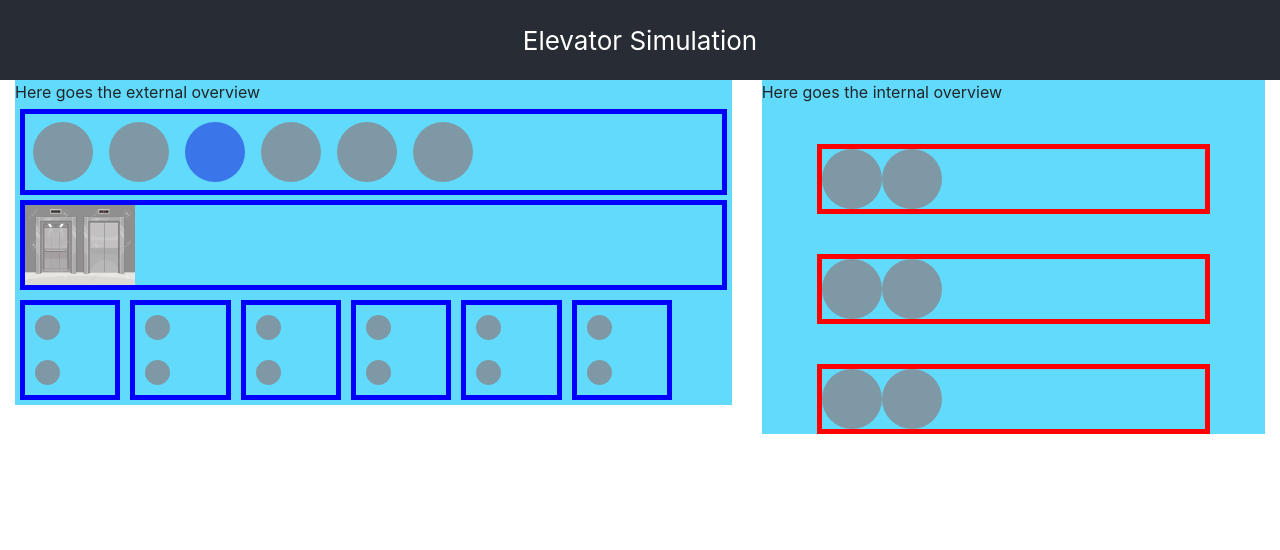
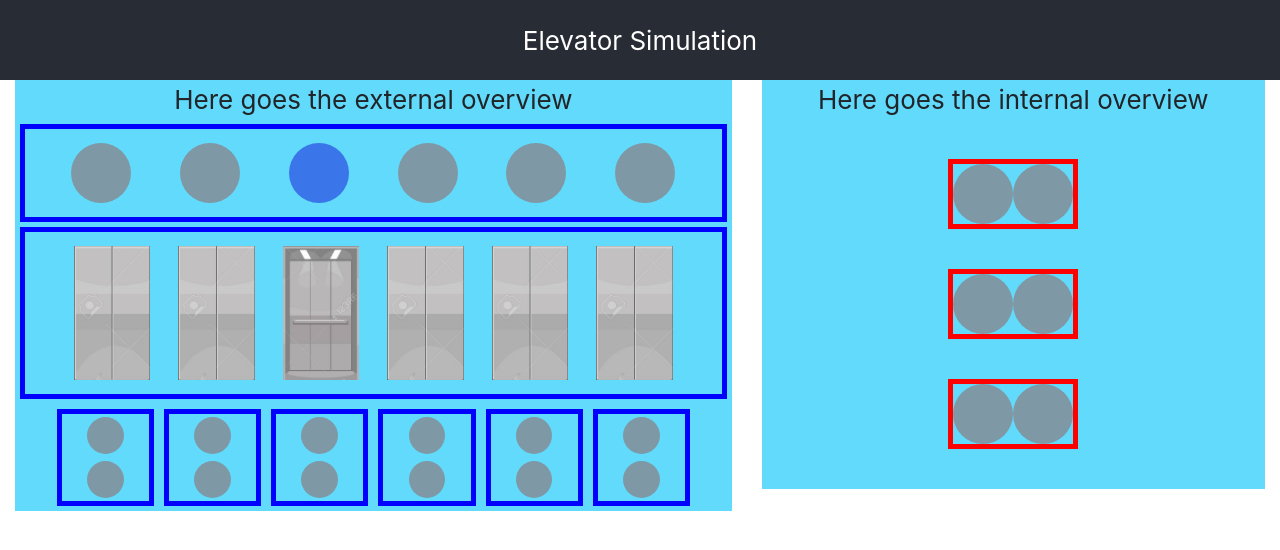
Before and after one commit to fmonze/ElevatorSimulation, a React (Create React App) app: page / in a window 1280 px wide. Shown: the top 550 px of the page. Built offline with nearby package versions, Linux system fonts and the light colour scheme.

Commit message:
understanding styling inheritance...

```diff
--- a/src/App.css
+++ b/src/App.css
@@ -1,10 +1,5 @@
 .App {
   text-align: center;
-}
-
-.App-logo {
-  height: 10vmin;
-  pointer-events: none;
 }
 
 .App-header {
@@ -18,25 +13,65 @@
   color: white;
 }
 
+.App-body {
+  display: flex;
+  flex-direction: column;
+  align-items: center;
+  justify-content: center;
+  font-size: calc(10px + 2vmin);
+  text-align: center;
+}
+
+.Elevator-img {
+  padding: 2%;
+  position: relative;
+  max-width: 15%;
+  max-height: 15%;
+  pointer-events: none;
+}
+
 .Floor-Button {
-  padding: 1vmin;
+  padding: 2%;
+  padding-left: 3.5%;
+  padding-right: 3.5%;
+  position: relative;
+}
+
+.Down-Button {
+  padding: 4%;
+  max-width: 50%;
+  max-height: 50%;
+  position: relative;
+
 }
 
 .Up-Button {
-  padding: 10px;
+  padding: 4%;
   max-width: 50%;
   max-height: 50%;
+  position: relative;
+  top: 0;
+  left: 0;
 }
 
-.Down-Button {
-  padding: 10px;
+.Highlighted-Up-Button {
+  padding: 4%;
   max-width: 50%;
   max-height: 50%;
+  opacity: 0;
+  position: relative;
+  margin-left: -50%;
+  top: 0;
+  left: 0;
 }
 
-.Highlighted-Button {
-  padding: 10px;
+.Highlighted-Down-Button {
+  padding: 4%;
   max-width: 50%;
   max-height: 50%;
-  opacity: 0.5;
+  opacity: 0;
+  position: relative;
+  margin-left: -50%;
+  top: 0;
+  left: 0;
 }
--- a/src/App.js
+++ b/src/App.js
@@ -7,13 +7,21 @@ import Intern from './Intern';
 
 
 class App extends Component {
-  render() {
+
+    constructor(props) {
+        super(props);
+        // Set initial state
+        // todo: this.state = { elevatorPosition: 3; elevatorDirection: UP/1; elevator}
+
+    }
+
+    render() {
     return (
       <div className="App">
         <header className="App-header">
           Elevator Simulation
         </header>
-        <body>
+        <body className="App-body">
           <div className="container-fluid">
             <div className="row row-eq-height">
               <div className="col-sm-7">
--- a/src/ElevatorAnimation.js
+++ b/src/ElevatorAnimation.js
@@ -1,5 +1,6 @@
 import React, {Component} from 'react';
-import lift from './elevator_img.jpg';
+import openLift from './open_ elevator_img.jpg';
+import closedLift from './closed_ elevator_img.jpg';
 
 const divStyle = {
     margin: '5px',
@@ -10,7 +11,13 @@ class ElevatorAnimation extends Component {
     render() {
         return (
             <header style={divStyle}>
-                <img src={lift} className="App-logo" alt="logo" />
+                <img id="0" src={closedLift} className="Elevator-img" />
+                <img id="1" src={closedLift} className="Elevator-img" />
+                <img id="2" src={openLift} className="Elevator-img" />
+                <img id="3" src={closedLift} className="Elevator-img" />
+                <img id="4" src={closedLift} className="Elevator-img" />
+                <img id="5" src={closedLift} className="Elevator-img" />
+
             </header>
         );
     }
--- a/src/ElevatorCommands.js
+++ b/src/ElevatorCommands.js
@@ -1,12 +1,21 @@
 import React, {Component} from 'react';
 import UpDownCommand from './UpDownCommand'; // name of imported component must match the component class name !
 
+const myRow = {
+    display: "flex",
+    alignItems: "center",
+    justifyContent: "center",
+    paddingLeft: '5%',
+    paddingRight: '5%'
+};
+
 class ElevatorCommands extends Component {
     render() {
+        // todo se definisco come class App-header prende quelle caratteristiche
         return (
             <header>
                 <div className="container-fluid">
-                    <div className="row">
+                    <div className="row" style={myRow}>
                         <UpDownCommand/>
                         <UpDownCommand/>
                         <UpDownCommand/>
--- a/src/Extern.js
+++ b/src/Extern.js
@@ -6,7 +6,7 @@ import ElevatorCommands from './ElevatorCommands';
 class Extern extends Component {
     render() {
         return (
-            <header>
+            <header className="App-Body"r>
                 Here goes the external overview
                 <ElevatorLocation/>
                 <ElevatorAnimation/>
--- a/src/Intern.js
+++ b/src/Intern.js
@@ -4,7 +4,7 @@ import InternPanel from './InternPanel';
 class Intern extends Component {
     render() {
         return (
-            <header>
+            <header className="App-body">
                 Here goes the internal overview
                 <InternPanel/>
             </header>
--- a/src/UpDownCommand.js
+++ b/src/UpDownCommand.js
@@ -5,38 +5,31 @@ import currentFloor from './current_floor_button.svg';
 const divStyle = {
     margin: '5px',
     border: '5px solid blue',
-    maxWidth: '14%'
+    maxWidth: "15%"
 };
 
-const highlightedStyle = {
-    padding: '10px',
-    maxWidth: '50%',
-    maxHeight: '50%',
-    opacity: '0',
+const myRow = {
     position: 'relative',
-    top: '0',
-    left: '-61.5px',
 };
 
-const up = {
-    padding: '10px',
-    maxWidth: '50%',
-    maxHeight: '50%',
-    position: 'relative',
-    top: '0',
-    left: '0',
-};
+// todo: meglio togliere le classi dal css e mettere gli stili dei tre bottoni (down uo e highlighted) qui?
 
 class UpDownCommand extends Component {
 
-    constructor() {
-        super();
-        this.toggle = false;
+    constructor(props) {
+        super(props);
+        this.toggleUp = false;
+        this.toggleDown = false;
     }
 
-    handleClick() {
-        this.refs.highlighted.style.opacity = (this.toggle ? 1 : 0)/2; // todo: c'è un modo più elegnate con set() ?
-        this.toggle = !this.toggle; // in realtà si spegne solo quando è stata servita la chiamata, perché una volta acceso, resta acceso
+    handleClick(direction) {
+        if(direction === "up") {
+            this.toggleUp = !this.toggleUp; // in realtà si spegne solo quando è stata servita la chiamata, perché una volta acceso, resta acceso
+            this.refs.highlightedUp.style.opacity = (this.toggleUp ? 1 : 0)/2; // todo: c'è un modo più elegnate con set() ?
+        } else {
+            this.toggleDown = !this.toggleDown; // in realtà si spegne solo quando è stata servita la chiamata, perché una volta acceso, resta acceso
+            this.refs.highlightedDown.style.opacity = (this.toggleDown ? 1 : 0)/2; // todo: c'è un modo più elegnate con set() ?
+        }
 
         // todo: qui dovrei updatare lo stato credo
     }
@@ -44,17 +37,16 @@ class UpDownCommand extends Component {
     render() {
         return (
             <header style={divStyle}>
-                <div className="container-fluid">
-                    <div className="row">
-                        <img src={floor} className="Up-Button" style={up}/>
-                        <img ref="highlighted" src={currentFloor} className="Highlighted-Button"
-                             onClick={this.handleClick.bind(this)} style={highlightedStyle}/>
-
+                    <div style={myRow}>
+                        <img src={floor} className="Up-Button"/>
+                        <img ref="highlightedUp" src={currentFloor} className="Highlighted-Up-Button"
+                             onClick={this.handleClick.bind(this, "up")} />
                     </div>
-                    <div className="row">
-                        <img src={floor} className="Down-Button" />
+                    <div style={myRow}>
+                        <img src={floor} className="Down-Button"/>
+                        <img ref="highlightedDown" src={currentFloor} className="Highlighted-Down-Button"
+                             onClick={this.handleClick.bind(this, "down")} />
                     </div>
-                </div>
             </header>
         );
     }
```
Also changed, not shown: src/closed_ elevator_img.jpg (added), src/open_ elevator_img.jpg (added).
